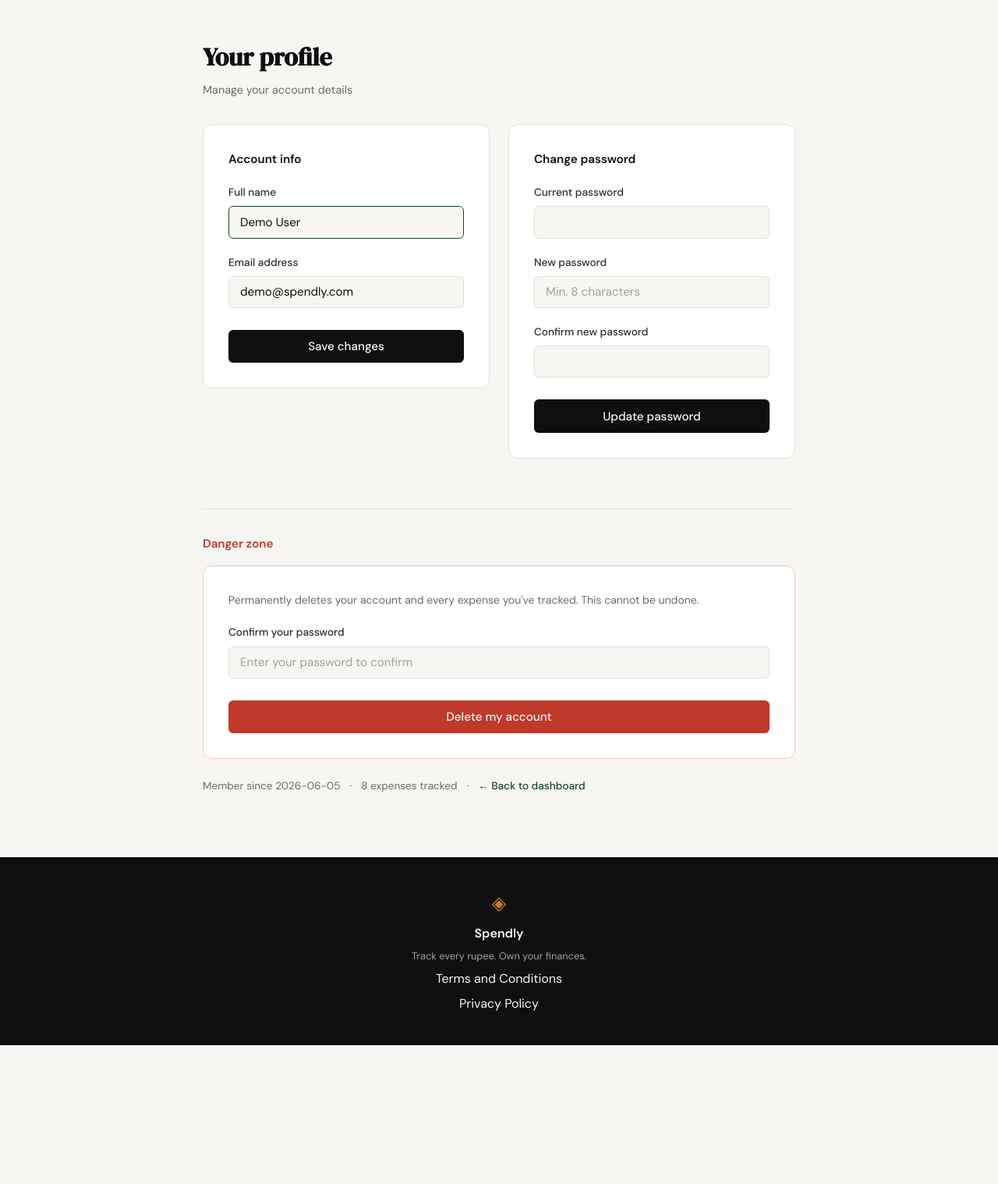
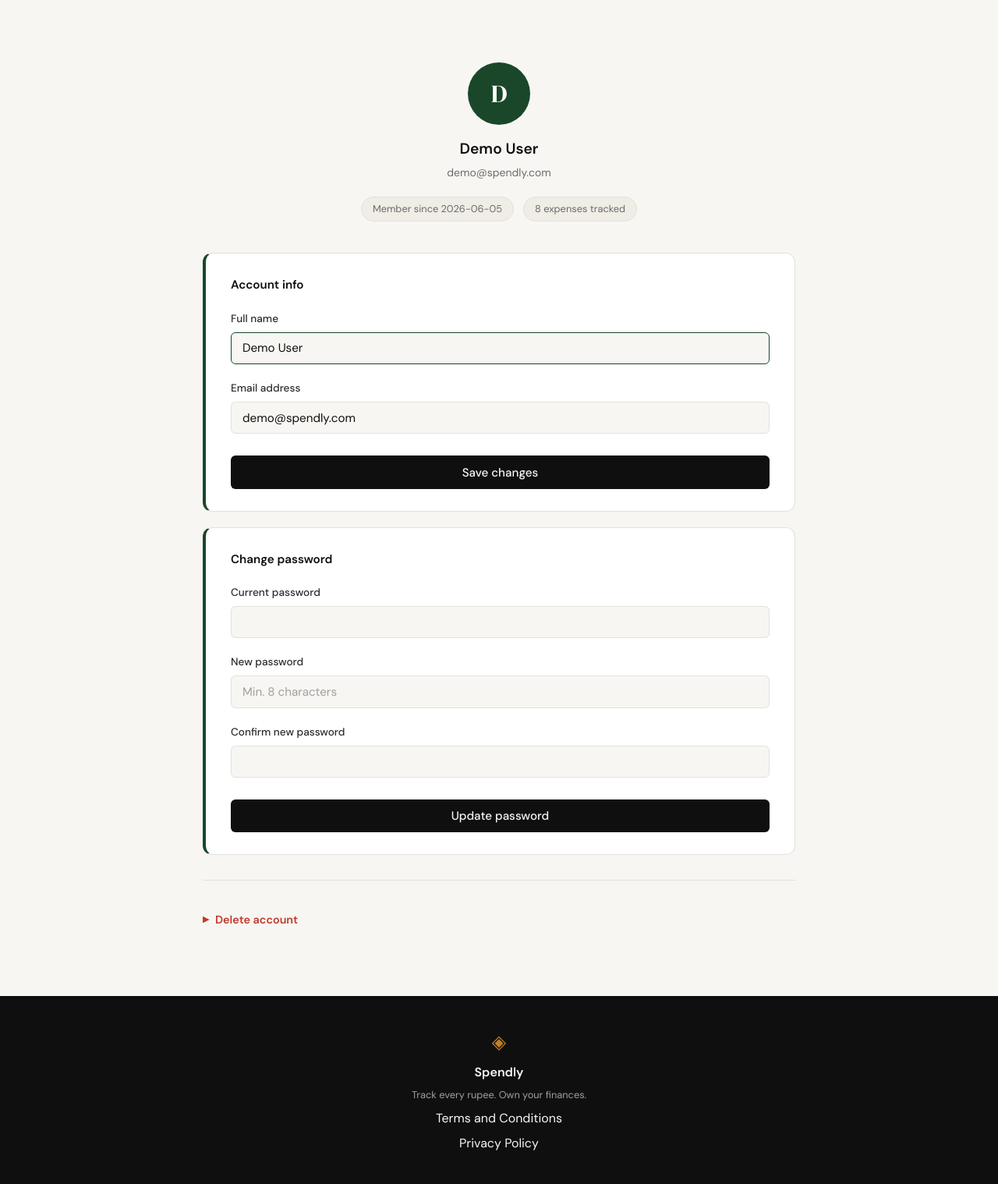
Before and after one commit to aniket28-git/spendly, a Flask app: page /profile in a window 1280 px wide. Shown: the part 61-1579 px from the top of the page at 78% size. Before the commit the page ends 1401 px from the top, so only its background shows below. Run offline with Flask 3, Linux system fonts and the light colour scheme; the visitor is signed in with stand-in values (Sample User, id 1); data comes from the database, SQL or seed files in the repository.

Commit message:
feat: redesign profile page — avatar hero, stat chips, accent-border cards
Replaces the 2-column auth-card layout with a stacked design:
- Avatar circle showing user's initials (Jinja2 `| first | upper`) on accent background
- Read-only name/email display and two stat chips below the avatar
- Dedicated .profile-card with 4px accent left border (no longer reuses .auth-card)
- Danger zone wrapped in <details> collapsed by default; auto-opens on delete_error
- Fixes hardcoded #f5c6c2 border on .danger-zone-card → var(--danger-light)

Co-Authored-By: Claude Sonnet 4.6 <noreply@anthropic.com>

```diff
--- a/static/css/style.css
+++ b/static/css/style.css
@@ -1109,54 +1109,79 @@ a { color: inherit; text-decoration: none; }
     margin: 0 auto;
 }
 
-.profile-header {
-    margin-bottom: 2rem;
+.profile-hero {
+    display: flex;
+    flex-direction: column;
+    align-items: center;
+    text-align: center;
+    padding: 2rem 0 2.5rem;
 }
 
-.profile-title {
+.profile-avatar {
+    width: 80px;
+    height: 80px;
+    border-radius: 50%;
+    background: var(--accent);
+    display: flex;
+    align-items: center;
+    justify-content: center;
+    margin-bottom: 1rem;
+}
+
+.profile-avatar-initials {
     font-family: var(--font-display);
     font-size: 2rem;
-    color: var(--ink);
-    margin-bottom: 0.3rem;
+    color: var(--paper-card);
+    line-height: 1;
 }
 
-.profile-subtitle {
-    font-size: 0.9rem;
+.profile-display-name {
+    font-size: 1.2rem;
+    font-weight: 600;
+    color: var(--ink);
+    margin-bottom: 0.2rem;
+}
+
+.profile-display-email {
+    font-size: 0.875rem;
+    color: var(--ink-muted);
+    margin-bottom: 1.25rem;
+}
+
+.profile-stats-row {
+    display: flex;
+    gap: 0.75rem;
+    flex-wrap: wrap;
+    justify-content: center;
+}
+
+.profile-stat-chip {
+    background: var(--paper-warm);
+    border: 1px solid var(--border);
+    border-radius: 999px;
+    padding: 0.3rem 0.875rem;
+    font-size: 0.8rem;
     color: var(--ink-muted);
 }
 
-.profile-grid {
-    display: grid;
-    grid-template-columns: 1fr 1fr;
-    gap: 1.5rem;
-    margin-bottom: 1.5rem;
-    align-items: start;
+.profile-card {
+    background: var(--paper-card);
+    border: 1px solid var(--border);
+    border-left: 4px solid var(--accent);
+    border-radius: var(--radius-md);
+    padding: 1.75rem 2rem;
+    margin-bottom: 1.25rem;
 }
 
-.profile-card-title {
+.profile-card-label {
     font-size: 0.95rem;
     font-weight: 600;
     color: var(--ink);
     margin-bottom: 1.25rem;
 }
 
-.profile-meta {
-    display: flex;
-    align-items: center;
-    gap: 0.75rem;
-    font-size: 0.85rem;
-    color: var(--ink-muted);
-}
-
-.profile-meta a {
-    color: var(--accent);
-    font-weight: 500;
-}
-
-.profile-meta a:hover { text-decoration: underline; }
-
 .danger-zone {
-    margin-top: 2.5rem;
+    margin-top: 2rem;
     padding-top: 2rem;
     border-top: 1px solid var(--border);
 }
@@ -1168,8 +1193,37 @@ a { color: inherit; text-decoration: none; }
     margin-bottom: 1rem;
 }
 
+.danger-zone-summary {
+    font-size: 0.9rem;
+    font-weight: 600;
+    color: var(--danger);
+    cursor: pointer;
+    list-style: none;
+    display: flex;
+    align-items: center;
+    gap: 0.5rem;
+    padding: 0.4rem 0;
+    user-select: none;
+}
+
+.danger-zone-summary::-webkit-details-marker { display: none; }
+
+.danger-zone-summary::before {
+    content: '▶';
+    font-size: 0.65rem;
+    transition: transform 0.2s;
+}
+
+details[open] .danger-zone-summary::before {
+    transform: rotate(90deg);
+}
+
 .danger-zone-card {
-    border-color: #f5c6c2;
+    background: var(--paper-card);
+    border: 1px solid var(--danger-light);
+    border-radius: var(--radius-md);
+    padding: 1.5rem;
+    margin-top: 0.75rem;
 }
 
 .danger-zone-desc {
@@ -1180,7 +1234,8 @@ a { color: inherit; text-decoration: none; }
 }
 
 @media (max-width: 640px) {
-    .profile-grid { grid-template-columns: 1fr; }
+    .profile-stats-row { flex-direction: column; align-items: center; }
+    .profile-card { padding: 1.25rem; }
 }
 
 /* ------------------------------------------------------------------ */
--- a/templates/profile.html
+++ b/templates/profile.html
@@ -6,16 +6,22 @@
 <section class="profile-section">
     <div class="profile-inner">
 
-        <div class="profile-header">
-            <h1 class="profile-title">Your profile</h1>
-            <p class="profile-subtitle">Manage your account details</p>
+        <!-- Avatar hero -->
+        <div class="profile-hero">
+            <div class="profile-avatar">
+                <span class="profile-avatar-initials">{{ user.name | first | upper }}</span>
+            </div>
+            <p class="profile-display-name">{{ user.name }}</p>
+            <p class="profile-display-email">{{ user.email }}</p>
+            <div class="profile-stats-row">
+                <span class="profile-stat-chip">Member since {{ user.created_at[:10] }}</span>
+                <span class="profile-stat-chip">{{ expense_count }} expense{{ 's' if expense_count != 1 else '' }} tracked</span>
+            </div>
         </div>
 
-        <div class="profile-grid">
-
         <!-- Account info -->
-            <div class="auth-card">
-                <h2 class="profile-card-title">Account info</h2>
+        <div class="profile-card">
+            <h2 class="profile-card-label">Account info</h2>
 
             {% if info_error %}
             <div class="auth-error">{{ info_error }}</div>
@@ -38,8 +44,8 @@
         </div>
 
         <!-- Change password -->
-            <div class="auth-card">
-                <h2 class="profile-card-title">Change password</h2>
+        <div class="profile-card">
+            <h2 class="profile-card-label">Change password</h2>
 
             {% if pw_error %}
             <div class="auth-error">{{ pw_error }}</div>
@@ -66,12 +72,11 @@
             </form>
         </div>
 
-        </div>
-
         <!-- Danger zone -->
         <div class="danger-zone">
-            <h2 class="danger-zone-title">Danger zone</h2>
-            <div class="auth-card danger-zone-card">
+            <details {% if delete_error %}open{% endif %}>
+                <summary class="danger-zone-summary">Delete account</summary>
+                <div class="danger-zone-card">
                     <p class="danger-zone-desc">
                         Permanently deletes your account and every expense you've tracked.
                         This cannot be undone.
@@ -95,14 +100,7 @@
                         </button>
                     </form>
                 </div>
-        </div>
-
-        <div class="profile-meta">
-            <span>Member since {{ user.created_at[:10] }}</span>
-            <span>&middot;</span>
-            <span>{{ expense_count }} expense{{ 's' if expense_count != 1 else '' }} tracked</span>
-            <span>&middot;</span>
-            <a href="{{ url_for('dashboard') }}">← Back to dashboard</a>
+            </details>
         </div>
 
     </div>
```
Also changed, not shown: .claude/specs/04-profile-page-design.md (added). Lines whose indentation alone changed are shown as unchanged.
